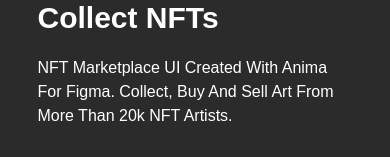
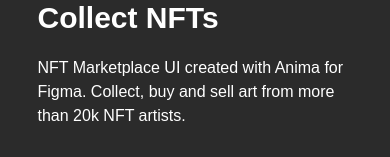
Before and after one commit to VyD1nk1902/NFT-Marketplace, a React (Vite) app: page / in a window 390 px wide. Shown: the part 176-333 px from the top of the page. Built offline with nearby package versions, Linux system fonts and the light colour scheme.

Commit message:
Add comments

```diff
--- a/src/modules/Homepage/BrowseCategories.tsx
+++ b/src/modules/Homepage/BrowseCategories.tsx
@@ -14,9 +14,11 @@
 import iconCard5 from "@assets/Icons/MagicWand.svg";
 import iconCard6 from "@assets/Icons/Basketball.svg";
 import iconCard7 from "@assets/Icons/Planet.svg";
+
 import { v4 as uuidv4 } from "uuid";
 
 const BrowseCategories = () => {
+  // Cards List render data
   const categoryCardsData = [
     {
       id: uuidv4(),
@@ -71,8 +73,10 @@
   return (
     <section className="content-wrapper">
       <div>
+        {/* Section Title */}
         <h3 className="pb-[60px] hidden lg:block">Browse Categories</h3>
         <h4 className="pb-[60px] block lg:hidden">Browse Categories</h4>
+        {/* Cards list */}
         <div className="grid sm:grid-cols-4 grid-cols-2 gap-[30px]">
           {categoryCardsData.map((item) => (
             <a
--- a/src/modules/Homepage/HeroSection.tsx
+++ b/src/modules/Homepage/HeroSection.tsx
@@ -3,10 +3,13 @@
 import HeroImgx1 from "@assets/Homepage/Hero/hero-x1.png";
 import HeroImgx2 from "@assets/Homepage/Hero/hero-x2.png";
 import AvatarSpace from "@assets/Avatars/Avatar Placeholder (13).png";
+
 import { v4 as uuidv4 } from "uuid";
+
 import HeroCard from "@components/HeroCarrd";
 
 const HeroSection = () => {
+  // Item list render data
   const heroData = [
     {
       id: uuidv4(),
@@ -28,11 +31,11 @@
   return (
     <section className="pt-[100px]">
       <div className="content-wrapper grid grid-cols-1 sm:grid-cols-2 gap-[30px] ">
-        {/* Nội dung */}
+        {/* Content Left */}
         <div className="flex flex-col gap-[30px]">
           <div className="flex flex-col gap-5">
             <h1>Discover Digital Art & Collect NFTs</h1>
-            <p className="lg:text-xl text-base  font-light capitalize">
+            <p className="lg:text-xl text-base  font-light lg:capitalize">
               NFT Marketplace UI created with Anima for Figma. Collect, buy and sell art from more than 20k NFT artists.
             </p>
           </div>
@@ -54,7 +57,8 @@
             </ul>
           </div>
         </div>
-        {/* Card ảnh */}
+
+        {/* Image Card */}
         <div className="hidden sm:block">
           <img src={HeroImgx1} srcSet={`${HeroImgx1} 1x, ${HeroImgx2} 2x`} alt="" />
           <div className="p-5 flex flex-col gap-2.5 bg-bg-secondary rounded-b-[20px]">
--- a/src/modules/Homepage/ModalHeader.tsx
+++ b/src/modules/Homepage/ModalHeader.tsx
@@ -1,9 +1,13 @@
 import { v4 as uuidv4 } from "uuid";
+
 import { useShowModal } from "@stores/ShowModal";
 
 const ModalHeader = () => {
+  // State
   const isOpen = useShowModal((state) => state.isOpen);
   const closeModal = useShowModal((state) => state.close);
+
+  // List of main navigation items displayed in the header menu
   const navHeaderMenu = [
     {
       id: uuidv4(),
@@ -30,6 +34,7 @@
         className=" min-h-screen fixed inset-0 z-40 bg-bg-primary/95 flex items-center justify-center "
         onClick={closeModal}
       >
+        {/* Use stopPropagation to prevent click event from bubbling up and closing modal when click navigation items */}
         <ul className="flex flex-col items-center justify-center gap-10 " onClick={(e) => e.stopPropagation()}>
           {navHeaderMenu.map((item) => (
             <li key={item.id}>
--- a/src/modules/Homepage/TrendingCollection.tsx
+++ b/src/modules/Homepage/TrendingCollection.tsx
@@ -19,9 +19,11 @@
 import avatarFox from "@assets/Avatars/Avatar Placeholder (5).png";
 import avatarHuman from "@assets/Avatars/Avatar Placeholder (6).png";
 import avatarRobot from "@assets/Avatars/Avatar Placeholder (11).png";
+
 import { v4 as uuidv4 } from "uuid";
 
 const TrendingCollection = () => {
+  // Card items list data render
   const collectionData = [
     {
       id: uuidv4(),
```
Also changed, not shown: src/modules/Homepage/Header.tsx (+12 -3 lines), src/modules/Homepage/HowItWorks.tsx (+9 -0 lines), src/modules/Homepage/TopArtists.tsx (+8 -0 lines).
